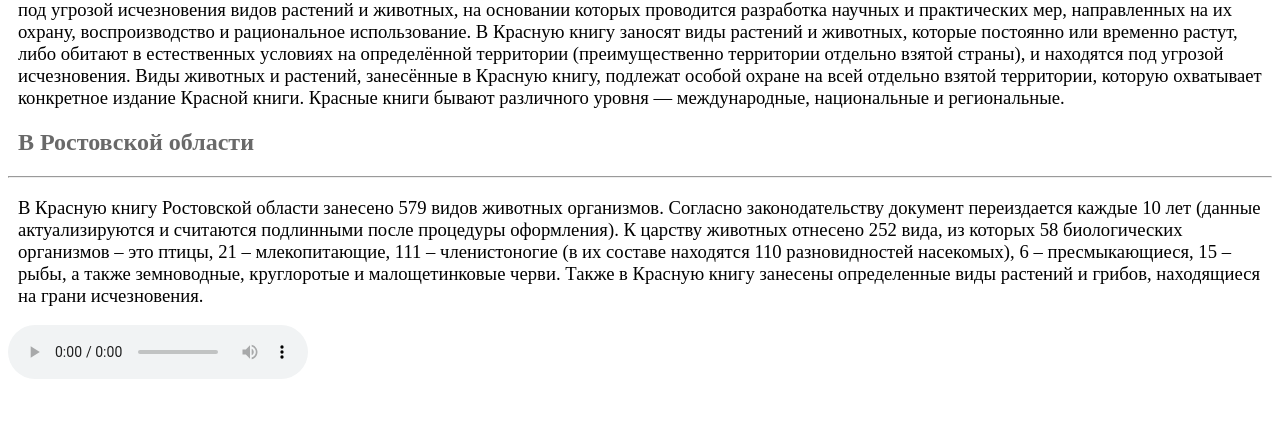
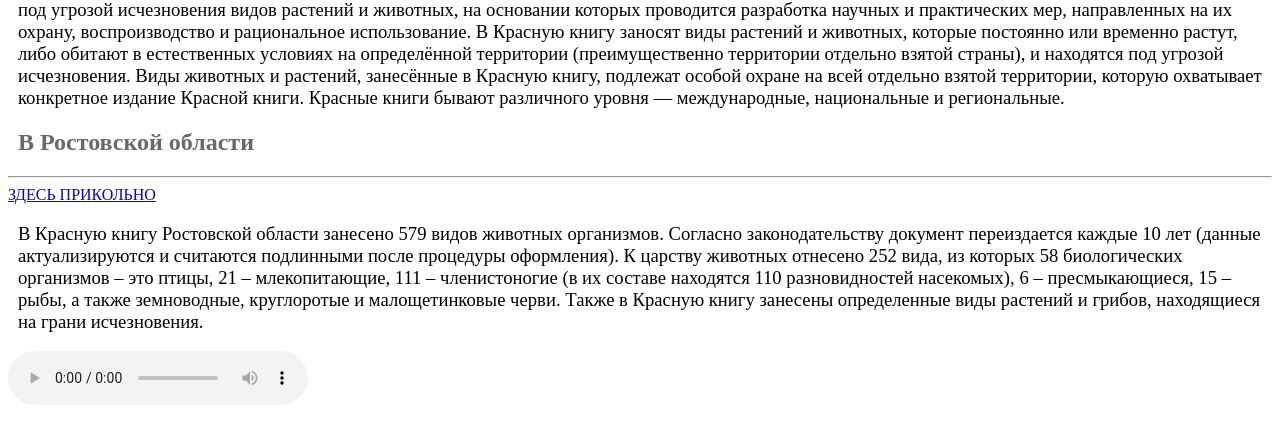
Before and after one commit to alastor322/alastor322.github.io, a plain HTML site: page main.html in a window 1280 px wide. Shown: the part 132-576 px from the top of the page. Drawn offline with Linux system fonts and the light colour scheme.

Commit message:
Update main.html

```diff
--- a/main.html
+++ b/main.html
@@ -15,6 +15,7 @@
 Красные книги бывают различного уровня — международные, национальные и региональные.</p>
 <H2>В Ростовской области</H2>
 <hr>
+<a href="http://site.ru">ЗДЕСЬ ПРИКОЛЬНО</a>
 <p>В Красную книгу Ростовской области занесено 579 видов животных организмов. Согласно законодательству документ переиздается каждые 10 лет (данные актуализируются и считаются подлинными после процедуры оформления). К царству животных отнесено 252 вида, из которых 58 биологических организмов – это птицы, 21 – млекопитающие, 111 – членистоногие (в их составе находятся 110 разновидностей насекомых), 6 – пресмыкающиеся, 15 – рыбы, а также земноводные, круглоротые и малощетинковые черви. Также в Красную книгу занесены определенные виды растений и грибов, находящиеся на грани исчезновения.</p>
 <audio
         controls
```
